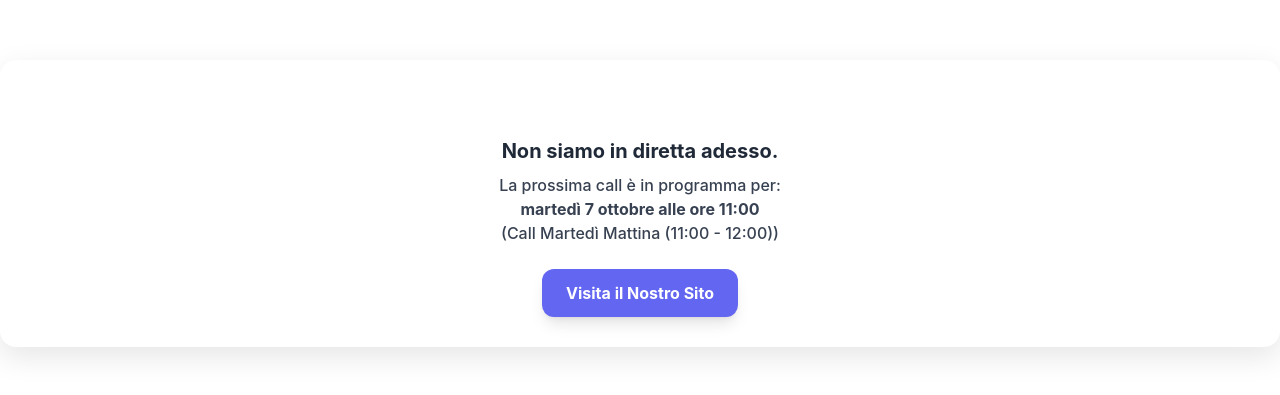
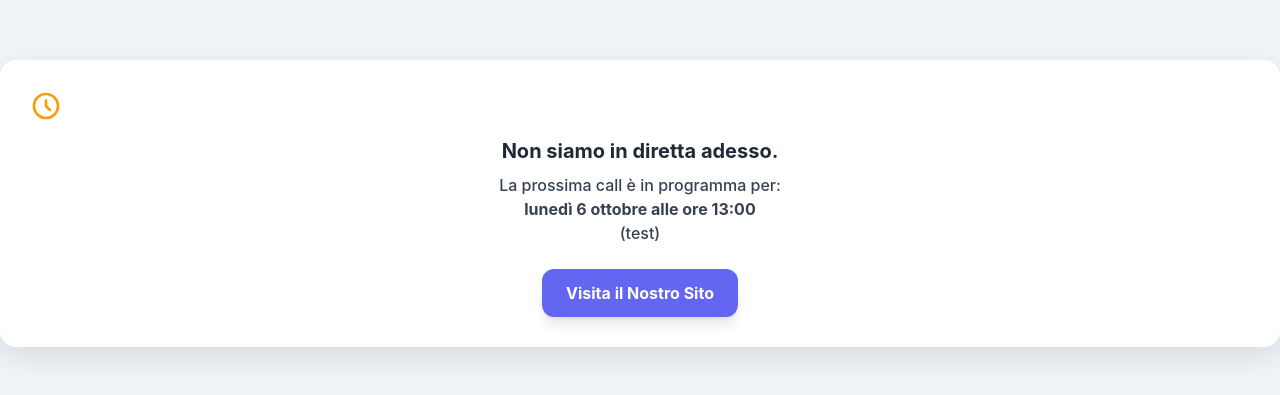
Before and after one commit to Marc-Industries/Poodl-Call, a plain HTML site: page index.html in a window 1280 px wide. Shown: the part 197-592 px from the top of the page. Drawn offline with nearby package versions, Linux system fonts and the light colour scheme.

Commit message:
Testing index.html

```diff
--- a/index.html
+++ b/index.html
@@ -13,7 +13,7 @@
             justify-content: center;
             align-items: center;
             min-height: 100vh;
-            background-color: #fff;
+            background-color: #f0f4f8;
             transition: background-color 0.3s ease;
         }
         .container {
@@ -25,7 +25,7 @@
             text-align: center;
         }
         .active-status { color: #10b981; } /* Green for Active */
-        .upcoming-status { color: #fff; } /* Amber for Upcoming */
+        .upcoming-status { color: #f59e0b; } /* Amber for Upcoming */
         .loading-icon, .status-icon { margin: 0 auto 15px; }
     </style>
 </head>
@@ -58,6 +58,8 @@
     // TUTTE LE CALL SONO DI 1 ORA.
 
     const SCHEDULE = [
+        //test
+        { day: 1, startHour: 13, endHour: 14, link: "https://us06web.zoom.us/j/87025443241?pwd=zfbQ85grUb4JDmmZFSxu3wbSFpGuKN.1", description: "test" },
         // Martedì (2)
         { day: 2, startHour: 11, endHour: 12, link: "https://us06web.zoom.us/j/87025443241?pwd=zfbQ85grUb4JDmmZFSxu3wbSFpGuKN.1", description: "Call Martedì Mattina (11:00 - 12:00)" },
         { day: 2, startHour: 14, endHour: 15, link: "https://us06web.zoom.us/j/85044418449?pwd=Fd3EkXkk7sbSLiQjbYZXaXcZqKqvBc.1", description: "Call Martedì Pomeriggio (14:00 - 15:00)" },
```
